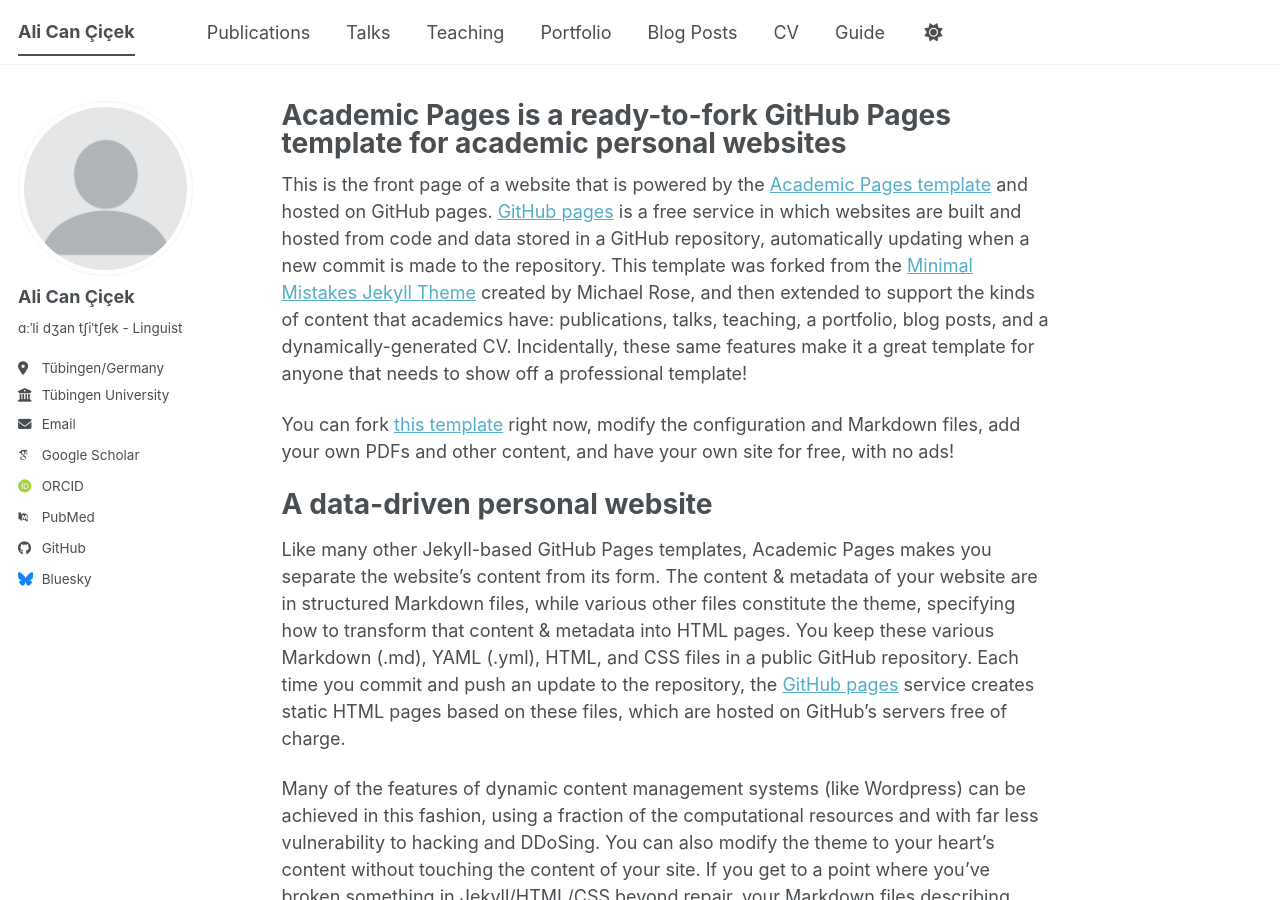
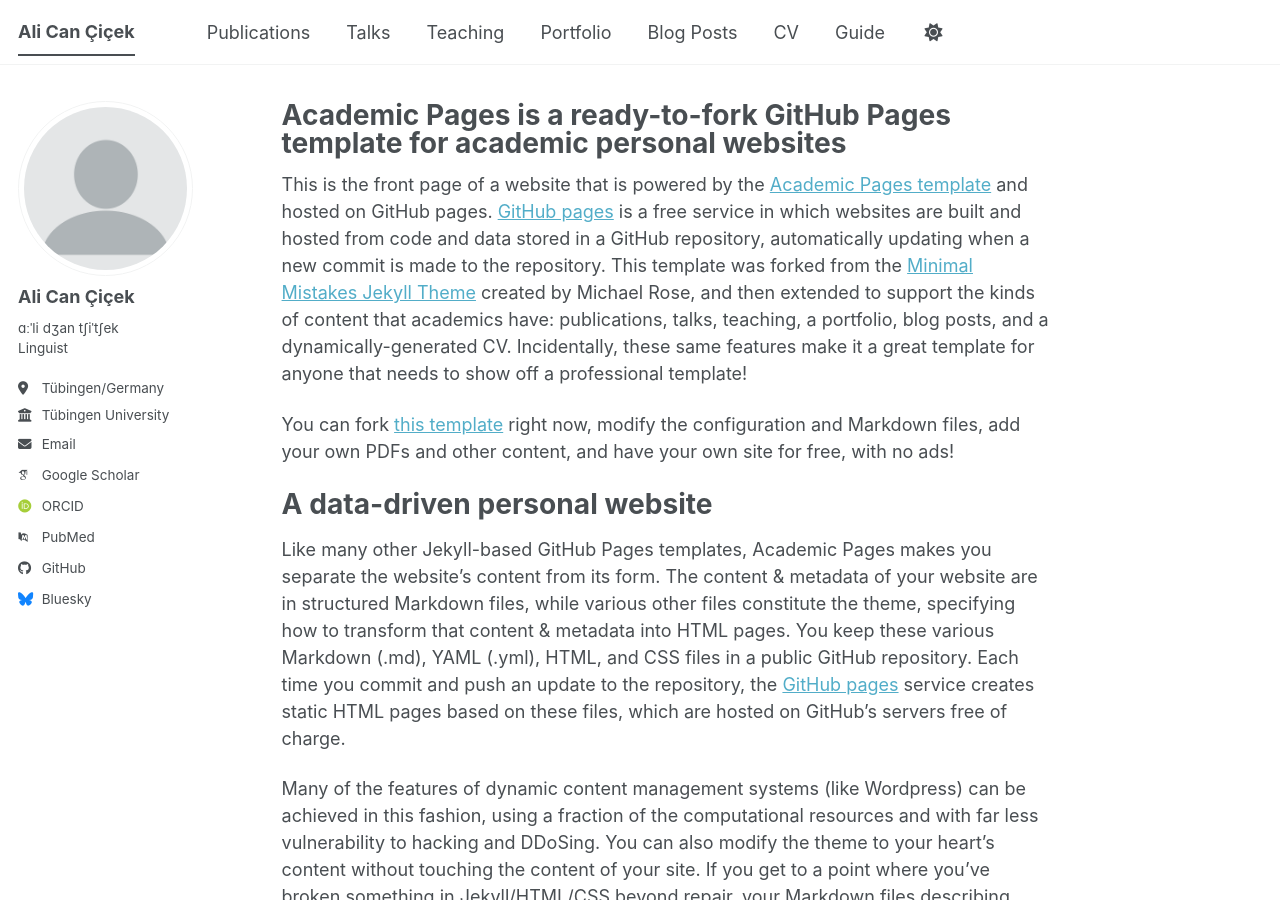
Before and after one commit to cicekalican/cicekalican.github.io, a Jekyll site: the page built from _pages/about.md, in a window 1280 px wide and 900 px high. Built offline with Jekyll 4.4.1, drawn with Linux system fonts in a browser that asks for light colours; some web fonts are replaced; a script bundle is joined from its source files by our own code; library files that are not in the unit come from our copies.

Commit message:
Update bio to include line break in description

```diff
--- a/_config.yml
+++ b/_config.yml
@@ -26,7 +26,7 @@
   avatar           : "profile.png"
   name             : "Ali Can Çiçek"
   pronouns         : # example: "she/her"
-  bio              : "ɑːˈli dʒan tʃiˈtʃek - Linguist"
+  bio              : "ɑːˈli dʒan tʃiˈtʃek<br>Linguist"
   location         : "Tübingen/Germany"
   employer         : "Tübingen University"
   uri              : # URL
```
